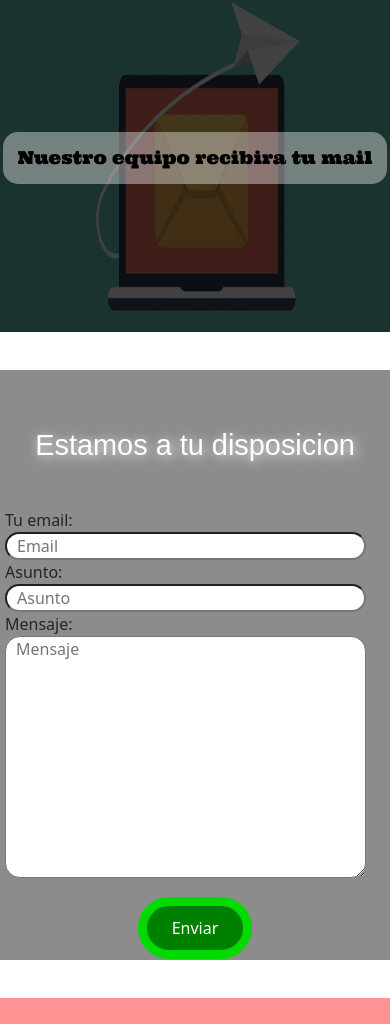
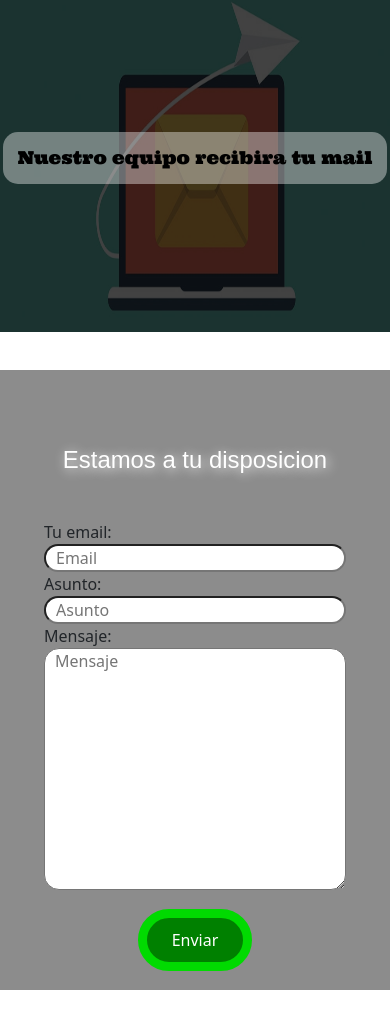
Before and after one commit to 38634169-walter/web_tarjeta_, a plain HTML site: page html/contacto.html in a window 390 px wide. Shown: the part 76-1100 px from the top of the page. Drawn offline with nearby package versions, Linux system fonts and the light colour scheme; some packages are replaced by stand-ins of ours; a script that the page names is missing; a web font is replaced by a local one.

Commit message:
cambios en contacto

```diff
--- a/css/responsive/header-y-footer.css
+++ b/css/responsive/header-y-footer.css
@@ -71,10 +71,6 @@
     .menu>li>a{
         font-size: calc(1vw + 16px);
     }
-    .menu>li>a:hover{
-        background:rgba(255, 0, 0, 0.425);
-        cursor:pointer;
-    }
 
     .nom{
         float:none;
--- a/css/section/contacto.css
+++ b/css/section/contacto.css
@@ -26,20 +26,19 @@
 
 /*   EMAIL   ///////////////////////////////////////////////////////////////////////*/
 
-.titulo-mail{
+.mail{
+    background:rgba(0, 0, 0, 0.452);
+    padding:20px 0px;
+    margin-top:1cm;
+}
+.mail>h1{
     font-size: calc(1vw + 25px);
     color:white;
     text-shadow:2px 2px 12px white;
     font-family: 'Coda Caption', sans-serif;
     text-align:center;
-    padding:1cm 5px;
+    padding:1cm 20px;
 }
-.mail{
-    background:rgba(0, 0, 0, 0.452);
-    padding:20px 0px;
-    margin-top:1cm;
-}
-
 .mail>form{
     width:50%;
     margin:auto;
@@ -51,10 +50,12 @@
 .mail>form>li>input{
     border-radius:15px;
     padding-left: 10px;
+    width:100%;
 }
 .mail>form>li>textarea{
     border-radius:15px;
     padding-left: 10px;
+    width:100%;
 }
 .mail>form>li>button{
     border:9px solid rgb(1, 218, 1);
@@ -79,20 +80,26 @@
         text-align: center;
     }
 
-
     /*   EMAIL   ///////////////////////////////////////////////////////////////////////*/
+    .mail{
+        padding:1cm 0px;
+    }
+    .mail>h1{
+        font-size: calc(1vw + 20px);
+    }
 
     .mail>form{
-        width:100%;
+        width:80%;
+        margin:auto;
     }
     .mail>form>li{
         margin:0px 5px;
+
     }
     .mail>form>li>input{
-        width:95%;
     }
     .mail>form>li>textarea{
-        width:95%;
+
     }
     .mail>form>li>button{
         position:relative;
```
